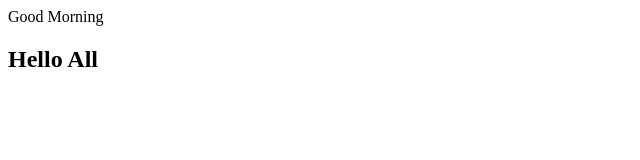
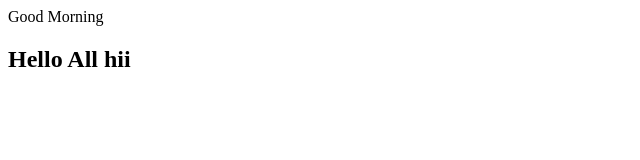
Before and after one commit to drRmadhavi/Helloworld, a plain HTML site: page page.html in a window 1280 px wide. Shown: the full height of the page, 0-640 px from the left. Drawn offline with Linux system fonts and the light colour scheme.

Commit message:
new updates

```diff
--- a/page.html
+++ b/page.html
@@ -1,4 +1,4 @@
 <html>
     <head>Good Morning</head>
-    <h2>Hello All</h2>
+    <h2>Hello All hii</h2>
 </html>
```
